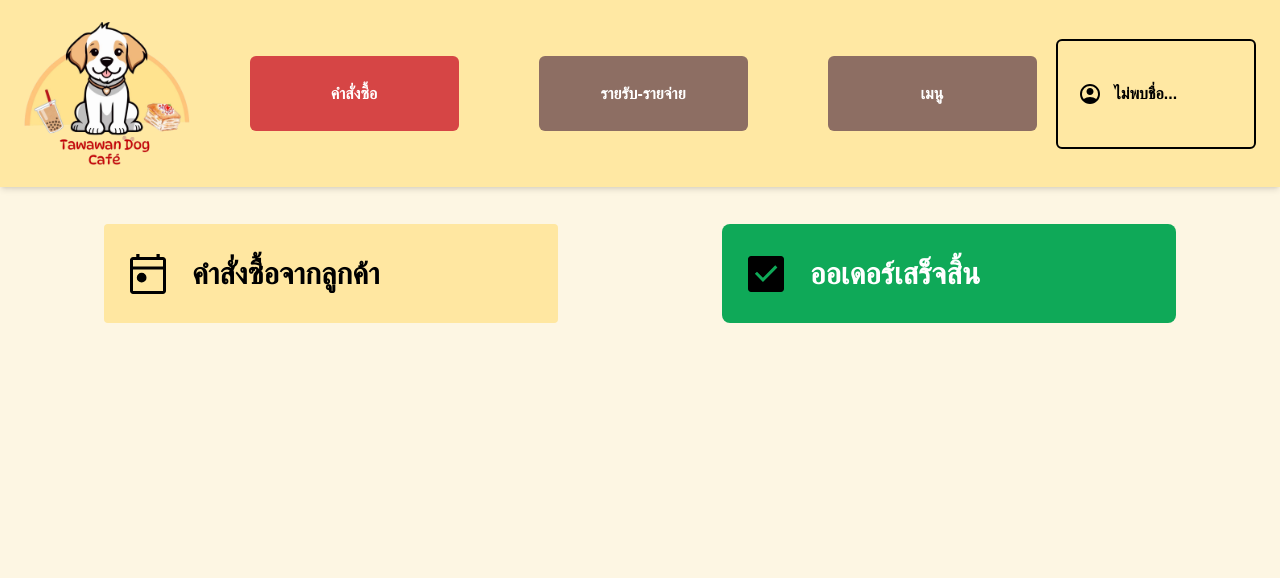
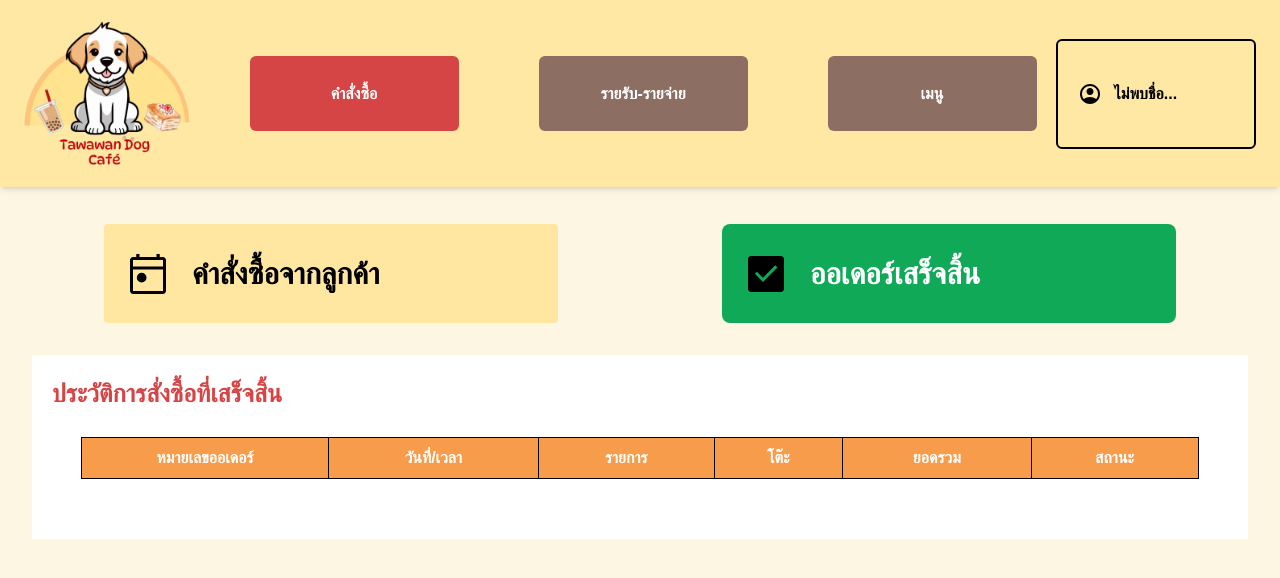
Before and after one commit to pxttxrxwxn/Tawawan_Dog_Cafe_V.2, a Next.js app: page /owner/order_completed in a window 1280 px wide. Shown: the top 578 px of the page. Built offline with nearby package versions, Linux system fonts and the light colour scheme; no server answers.

Commit message:
order_completed

```diff
--- a/src/app/owner/order_completed/page.jsx
+++ b/src/app/owner/order_completed/page.jsx
@@ -6,7 +6,7 @@ export default function oder_completed() {
     return (
         <div className="min-h-screen">
             <Navbar activePage="order" />
-            <div className="p-6 ">
+            <div className="pt-6 pl-6 pr-6">
                 <div className="mb-4 mt-[200px] pl-[80px] pr-[80px] flex">
                     <Link href="/owner/order" className="w-[454px] h-[99px] p-5 rounded-sm bg-[#FFE7A1] flex items-center text-[#000000] cursor-pointer">
                         <svg
@@ -30,6 +30,29 @@ export default function oder_completed() {
                     </Link>
                 </div>
             </div>
+            <div className="bg-[#FFFFFF] m-8">
+                <div className="p-5 flex flex-col">
+                    <div className="flex justify-start items-center mb-6">
+                        <h2 className="text-[#D64545] font-bold text-[25px]">
+                            ประวัติการสั่งซื้อที่เสร็จสิ้น
+                        </h2>
+                    </div>
+                    <div className="overflow-x-auto flex justify-center mb-10">
+                        <table className="border-collapse w-[95%] text-center text-black">
+                            <thead>
+                                <tr className="bg-[#F79C4B] text-white">
+                                <th className="border border-black px-1 py-2">หมายเลขออเดอร์</th>
+                                <th className="border border-black px-4 py-2">วันที่/เวลา</th>
+                                <th className="border border-black px-4 py-2">รายการ</th>
+                                <th className="border border-black px-4 py-2">โต๊ะ</th>
+                                <th className="border border-black px-4 py-2">ยอดรวม</th>
+                                <th className="border border-black px-4 py-2">สถานะ</th>
+                                </tr>
+                            </thead>
+                        </table>
+                    </div>
+                </div>
+            </div>
         </div>
     )
 }
```
